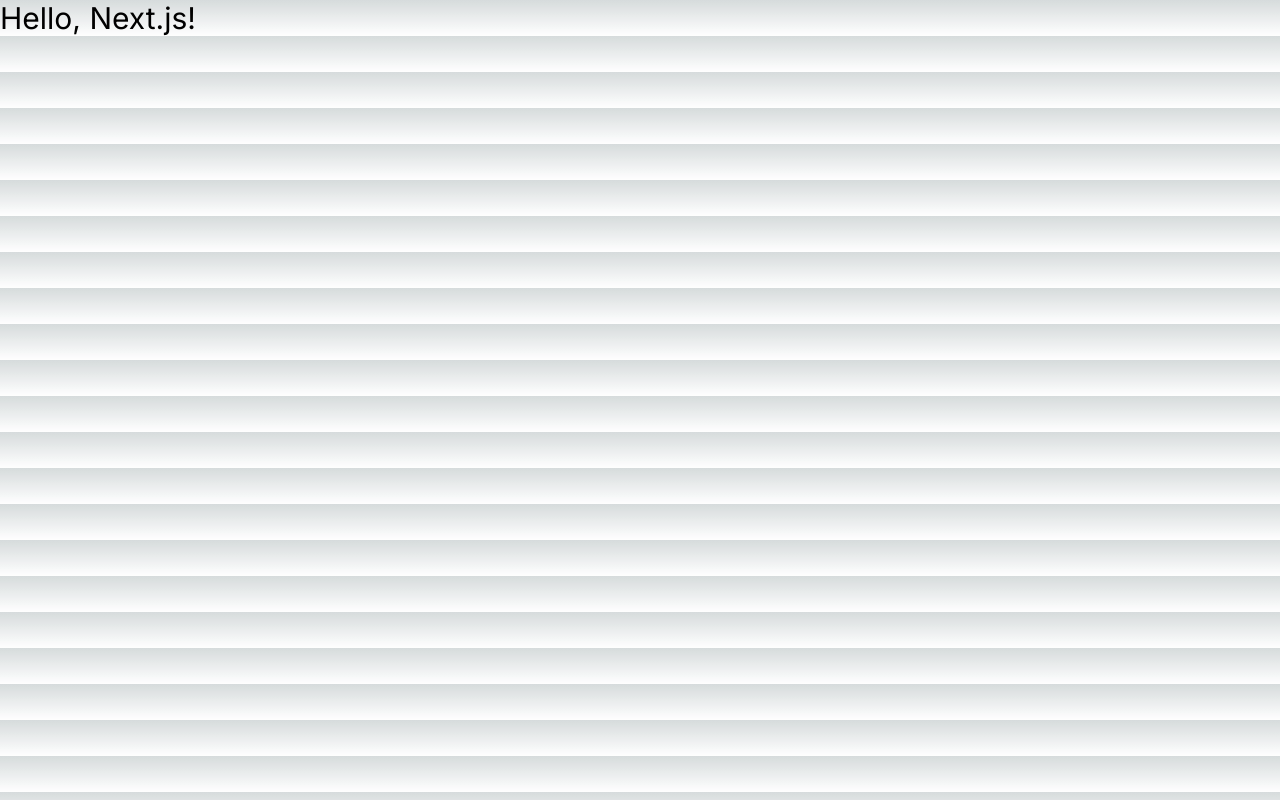
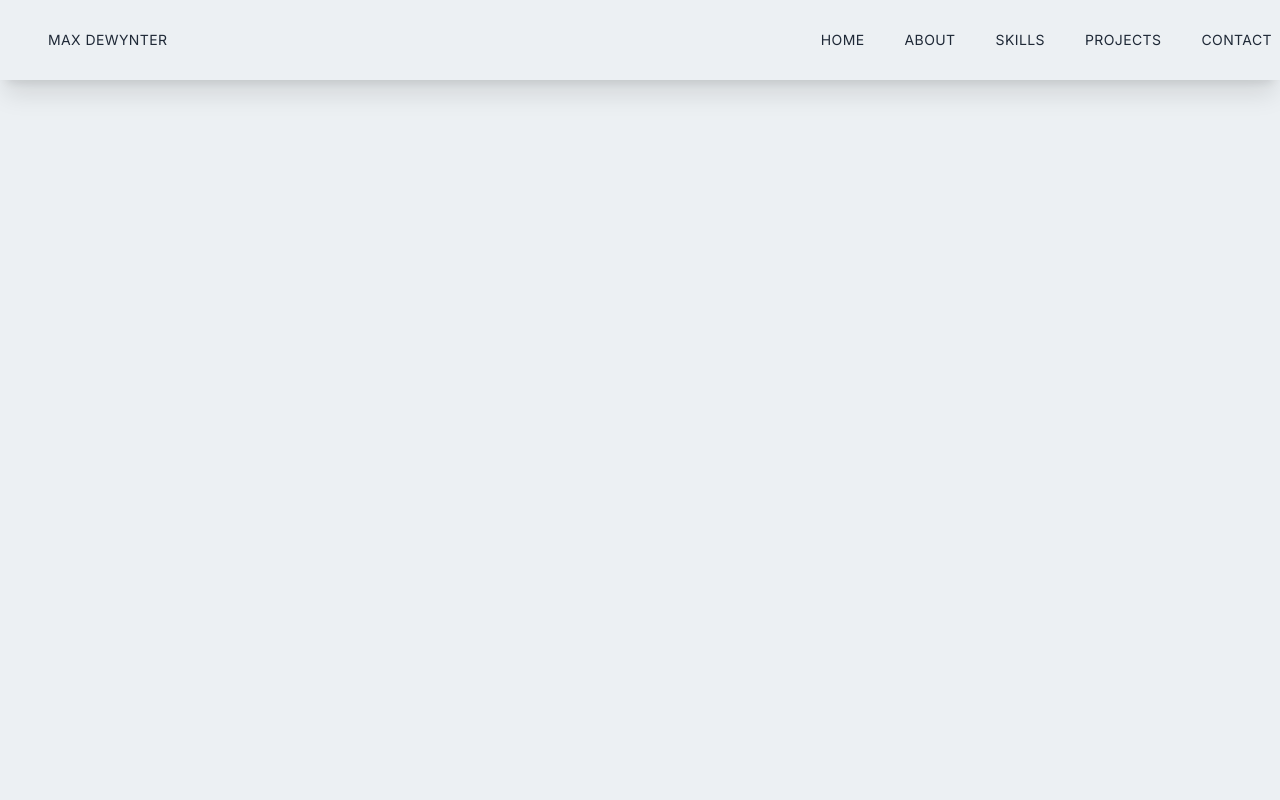
Before and after one commit to maxlearns2code/my-portfolio, a Next.js app: page / in a window 1280 px wide. Built offline with nearby package versions, Linux system fonts and the light colour scheme.

Commit message:
add Navbar

```diff
--- /dev/null
+++ b/app/components/Navbar.tsx
@@ -0,0 +1,112 @@
+import Link from "next/link";
+import { useState } from "react";
+import { AiOutlineClose, AiOutlineMail, AiOutlineMenu } from "react-icons/ai";
+import { BsPersonLinesFill } from "react-icons/bs";
+import { FaGithub, FaLinkedinIn } from "react-icons/fa";
+
+const Navbar = () => {
+  const [nav, setNav] = useState(false);
+  const HandleNav = () => {
+    setNav(!nav);
+  };
+  return (
+    <div className="fixed w-full h-20 shadow-xl z-[100]">
+      <div className="flex justify-between items-center w-full h-full px-2 2xl:px-16">
+        <p className="ml-10 text-sm uppercase hover:border-b">Max Dewynter</p>
+        <div>
+          <ul className="hidden md:flex">
+            <Link href="/">
+              <li className="ml-10 text-sm uppercase hover:border-b">Home</li>
+            </Link>
+            <Link href="/">
+              <li className="ml-10 text-sm uppercase hover:border-b">About</li>
+            </Link>
+            <Link href="/">
+              <li className="ml-10 text-sm uppercase hover:border-b">Skills</li>
+            </Link>
+            <Link href="/">
+              <li className="ml-10 text-sm uppercase hover:border-b">
+                Projects
+              </li>
+            </Link>
+            <Link href="/">
+              <li className="ml-10 text-sm uppercase hover:border-b">
+                Contact
+              </li>
+            </Link>
+          </ul>
+          <div onClick={HandleNav} className="md:hidden">
+            <AiOutlineMenu size={25} />
+          </div>
+        </div>
+      </div>
+      <div
+        className={nav ? "md:hidden fixed left-0 top-0 w-full h-screen bg-black/70" : ""}
+      >
+        <div
+          className={
+            nav
+              ? "md:hidden fixed left-0 top-0 w-[75%] sm:w-[60%] md:w-[45%] h-screen bg-[#ecf0f3] p-10 ease-in duration-500"
+              : "fixed left-[-100%] top-0 p-10 ease-in duration-500"
+          }
+        >
+          <div>
+            <div className="flex w-full items-center justify-between">
+              <p className="text-1xl uppercase">Max Dewynter</p>
+              <div
+                onClick={HandleNav}
+                className="rounded-full shadow-lg shadow-gray-400 p-3 cursor-pointer"
+              >
+                <AiOutlineClose />
+              </div>
+            </div>
+            <div className="border-b border-gray-300 my-4">
+              <p className=" w-[85%] md:w-[90%] py-4">
+                Let&apos;s build something amazing together.
+              </p>
+            </div>
+            <div className="py-4 flex flex-col">
+              <ul className="uppercase">
+                <Link href="/">
+                  <li className="py-4 text-sm">Home</li>
+                </Link>
+                <Link href="/">
+                  <li className="py-4 text-sm">About</li>
+                </Link>
+                <Link href="/">
+                  <li className="py-4 text-sm">Skills</li>
+                </Link>
+                <Link href="/">
+                  <li className="py-4 text-sm">Projects</li>
+                </Link>
+                <Link href="/">
+                  <li className="py-4 text-sm">Contact</li>
+                </Link>
+              </ul>
+              <div className="pt-40">
+                <p className=" uppercase tracking-widest text-[#5651e5]">
+                  Let&apos;s connect
+                </p>
+                <div className="flex items-center justify-between my-4 w-full sm:w-[80%]">
+                  <div className="rounded-full shadow-lg shadow-gray-400 p-3 cursor-pointer hover:scale-105 ease-in duration-300">
+                    <FaLinkedinIn />
+                  </div>
+                  <div className="rounded-full shadow-lg shadow-gray-400 p-3 cursor-pointer hover:scale-105 ease-in duration-300">
+                    <FaGithub />
+                  </div>
+                  <div className="rounded-full shadow-lg shadow-gray-400 p-3 cursor-pointer hover:scale-105 ease-in duration-300">
+                    <AiOutlineMail />
+                  </div>
+                  <div className="rounded-full shadow-lg shadow-gray-400 p-3 cursor-pointer hover:scale-105 ease-in duration-300">
+                    <BsPersonLinesFill />
+                  </div>
+                </div>
+              </div>
+            </div>
+          </div>
+        </div>
+      </div>
+    </div>
+  );
+};
+export default Navbar;
--- a/app/globals.css
+++ /dev/null
@@ -1,33 +0,0 @@
-@tailwind base;
-@tailwind components;
-@tailwind utilities;
-
-:root {
-  --foreground-rgb: 0, 0, 0;
-  --background-start-rgb: 214, 219, 220;
-  --background-end-rgb: 255, 255, 255;
-}
-
-@media (prefers-color-scheme: dark) {
-  :root {
-    --foreground-rgb: 255, 255, 255;
-    --background-start-rgb: 0, 0, 0;
-    --background-end-rgb: 0, 0, 0;
-  }
-}
-
-body {
-  color: rgb(var(--foreground-rgb));
-  background: linear-gradient(
-      to bottom,
-      transparent,
-      rgb(var(--background-end-rgb))
-    )
-    rgb(var(--background-start-rgb));
-}
-
-@layer utilities {
-  .text-balance {
-    text-wrap: balance;
-  }
-}
--- /dev/null
+++ b/app/globals.scss
@@ -0,0 +1,26 @@
+@tailwind base;
+@tailwind components;
+@tailwind utilities;
+
+@layer base {
+  body {
+    @apply bg-[#ecf0f3] text-[#1f2937] tracking-wide;
+  }
+  h1,
+  h2,
+  h3,
+  h4,
+  h5,
+  h6 {
+    @apply font-bold;
+  }
+  h1 {
+    @apply text-4xl sm:text-5xl md:text-6xl;
+  }
+  h2 {
+    @apply text-3xl sm:text-4xl md:text-5xl;
+  }
+  button {
+    @apply shadow-xl shadow-gray-400 bg-blue-500 text-white px-4 py-2 rounded-xl uppercase bg-gradient-to-r from-blue-500 to-blue-600;
+  }
+}
--- a/app/layout.tsx
+++ b/app/layout.tsx
@@ -1,12 +1,12 @@
 import type { Metadata } from "next";
 import { Inter } from "next/font/google";
-import "./globals.css";
+import "./globals.scss";
 
 const inter = Inter({ subsets: ["latin"] });
 
 export const metadata: Metadata = {
-  title: "Create Next App",
-  description: "Generated by create next app",
+  title: "Max | Front-End Developer",
+  description: "My Portfolio",
 };
 
 export default function RootLayout({
--- a/app/page.tsx
+++ b/app/page.tsx
@@ -1,7 +1,7 @@
-// maps to root `/` URL
+"use client";
 
-import variables from "./variables.module.scss";
+import NavBar from "./components/Navbar";
 
 export default function Page() {
-  return <h1 className="text-3xl" style={{ color: variables.primaryColor }}>Hello, Next.js!</h1>;
+  return <NavBar />;
 }
--- a/app/variables.module.scss
+++ /dev/null
@@ -1,5 +0,0 @@
-$primary-color: #64ff00;
-
-:export {
-  primaryColor: $primary-color;
-}
--- a/package.json
+++ b/package.json
@@ -11,7 +11,8 @@
   "dependencies": {
     "next": "14.1.2",
     "react": "^18",
-    "react-dom": "^18"
+    "react-dom": "^18",
+    "react-icons": "^5.0.1"
   },
   "devDependencies": {
     "@types/node": "^20",
```
Also changed, not shown: 1 other file (tests, documents, lock files or other folders).
